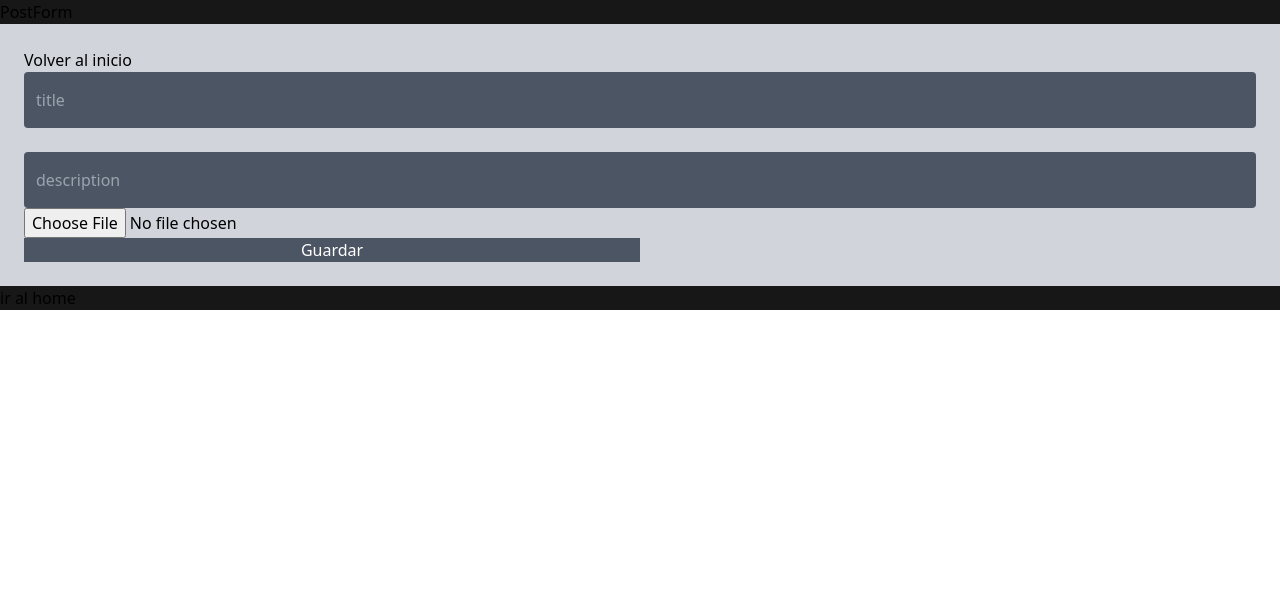
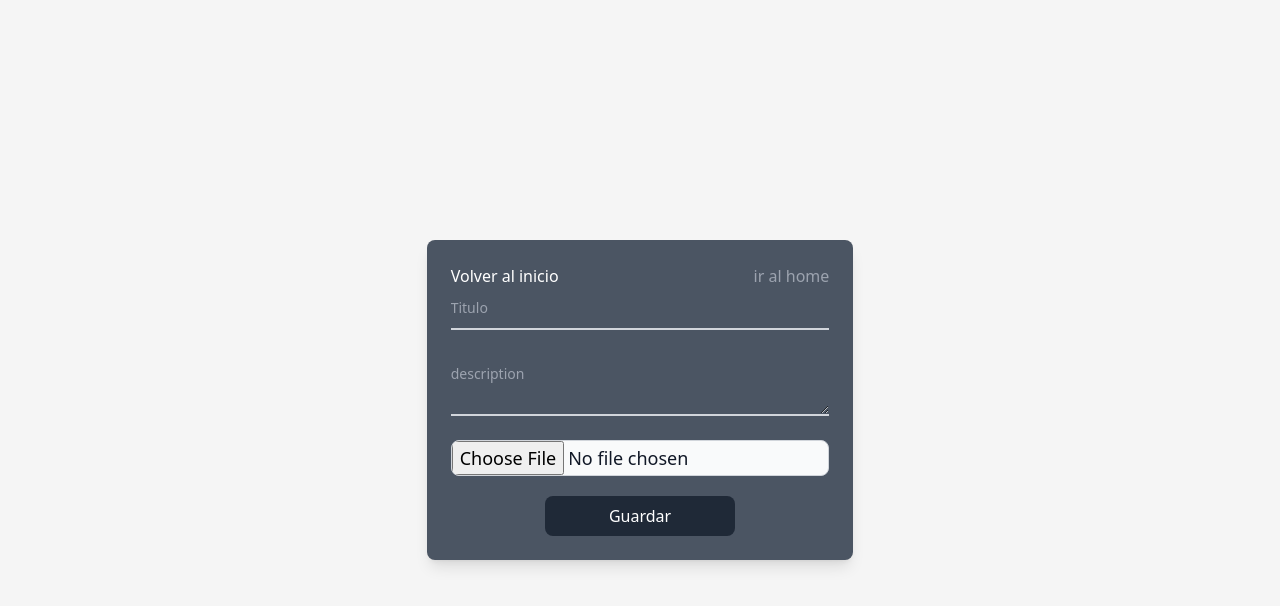
Before and after one commit to Nixomart/CLIENT-REACT-RESTAPINODE, a React (Create React App) app: page /newPost in a window 1280 px wide. Shown: the top 606 px of the page. Built offline with nearby package versions, Linux system fonts and the light colour scheme; no server answers.

Commit message:
Adding styles, deleting  coments

```diff
--- a/src/App.js
+++ b/src/App.js
@@ -6,7 +6,7 @@ import PostForm from './pages/PostForm';
 import {Toaster} from 'react-hot-toast'
 function App() {
   return (
-    <div className='bg-neutral-900'>
+    <div className='bg-neutral-100 h-screen'>
     <BrowserRouter>
       <Routes>
         <Route path='/' element={<HomePage />} />
--- a/src/api/posts.js
+++ b/src/api/posts.js
@@ -23,5 +23,15 @@ export const deletePostRequest = async (id) =>
 export const getPostRequest = async (id) =>
   await axios.get("http://localhost:4000/posts/" + id);
 
-export const updatePostRequest = async (id, post) =>
-  await axios.put(`http://localhost:4000/posts/${id}`, post);
+export const updatePostRequest = async (id, post) => {
+  const form = new FormData();
+  for (let key in post) {
+    form.append(key, post[key]);
+  }
+
+  return await axios.put(`http://localhost:4000/posts/${id}`, form, {
+    headers: {
+      "Content-Type": "mulipart/form-data",
+    },
+  });
+};
--- a/src/pages/PostForm.js
+++ b/src/pages/PostForm.js
@@ -5,33 +5,30 @@ import { usePost } from "../context/PostContext";
 import { Formik, Form, Field, ErrorMessage } from "formik";
 import * as Yup from "yup";
 
-
 export default function PostForm() {
   const [post, setPost] = useState({
     title: "",
     description: "",
-    image: null
-  })
-
+    image: null,
+  });
 
   const { newPost, getPost, updatePost } = usePost();
   const navigate = useNavigate();
   //para ver el parametro de la URL
-  const params = useParams()
+  const params = useParams();
 
-  useEffect(()=>{
-    (async()=>{
-      if(params.id){
+  useEffect(() => {
+    (async () => {
+      if (params.id) {
         //params.id lleva el id del objeto a traer
-        const res = await getPost(params.id)
-        setPost(res)
+        const res = await getPost(params.id);
+        setPost(res);
       }
-    })()
-  },[])
+    })();
+  }, []);
 
   return (
-    <div>
-      PostForm
+    <>
       <Formik
         initialValues={post}
         //Validaciones con YUP
@@ -44,11 +41,12 @@ export default function PostForm() {
           //condicional para ver si es para actualizar o para guardar
           //si existe el id en la url etc..
 
-           if(params.id){
-            await updatePost(params.id, values)
-          }else{
-            await newPost(values)
+          if (params.id) {
+            await updatePost(params.id, values);
+          } else {
+            await newPost(values);
           }
+          actions.resetForm();
           navigate("/");
         }}
         //para reinicar los datos que llegan, por defecto toma el post vacio no usa el useEffect
@@ -57,45 +55,71 @@ export default function PostForm() {
         {/*  funcion {()=>()} y se desectructura para recibir la funcion handlesubmit*/}
         {/* setFieldValue Es porque Formik no puede setear los campos de tipo field*/}
         {({ handleSubmit, setFieldValue }) => (
+          <div className="h-screen flex justify-center items-center text-white ">
             <Form
-          className="bg-gray-300 px-6 py-6 flex flex-col"
-          onSubmit={handleSubmit}>
-            <Link to={'/'}>Volver al inicio</Link>
+              className="bg-gray-600 rounded-lg shadow-lg px-6 py-6 flex flex-col w-1/3"
+              onSubmit={handleSubmit}
+            >
+              <div className="flex justify-between">
+                <Link className="text-gray hover:outline-current" to={"/"}>
+                  Volver al inicio
+                </Link>
+                <Link to={"/"} className="text-gray-400 hover:text-gray-600">
+                  ir al home
+                </Link>
+              </div>
+
+              <div className="mb-6">
                 <Field
-            className='px-3 py-4 focus:outline-none bg-gray-600 text-white rounded'
+                  className="block py-2.5 px-0 w-full text-sm text-gray-300 bg-transparent border-0 border-b-2 border-gray-300 appearance-none dark:text-white  dark:focus:border-blue-500 focus:outline-none focus:ring-0 focus:border-blue-600 peer"
                   name="title"
-            placeholder="title" />
+                  placeholder="Titulo"
+                  id="title"
+                />
                 {/* Etiquetas genericas hay que indicarle que tipo de elementos son */}
                 <ErrorMessage
                   className="text-red-500 text-sm"
                   component={"p"}
                   name="title"
                 />
+              </div>
+
+              <div className="mb-6">
                 <Field
-            className='px-3 py-4 focus:outline-none bg-gray-600 text-white rounded mt-6'
+                  rows={"2"}
+                  className="block py-2.5 px-0 w-full text-sm text-gray-900 bg-transparent border-0 border-b-2 border-gray-300 appearance-none dark:text-white  dark:focus:border-blue-500 focus:outline-none focus:ring-0 focus:border-blue-600 peer"
                   name="description"
-            placeholder="description" />
+                  placeholder="description"
+                  component={"textArea"}
+                />
                 <ErrorMessage
                   className="text-red-500 text-sm"
                   component={"p"}
                   name="description"
                 />
-
+              </div>
               {/* labael para la subida de imagenes */}
-            <label htmlFor="image"></label>
 
               <input
-            type={'file'}
-            name='image'
-            onChange={(e) =>setFieldValue('image',e.target.files[0])}/>
+                type="file"
+                name="image"
+                className='mb-5 block w-full text-lg text-gray-900 bg-gray-50 rounded-lg border border-gray-300 cursor-pointer dark:text-gray-400 focus:outline-none dark:bg-gray-700 dark:border-gray-600 dark:placeholder-gray-400" id="large_size'
+                onChange={(e) => setFieldValue("image", e.target.files[0])}
+              />
+              {post.image && <img src={post.image.url} />}
+              <div className="flex justify-center">
+              <button
+                className="rounded-lg py-2 bg-gray-800 text-white w-1/2"
 
-            <button
-            className="bg-gray-600 text-white w-1/2"
-            type="submit">Guardar</button>
+                type="submit"
+                >
+                Guardar
+              </button>
+                </div>
             </Form>
+          </div>
         )}
       </Formik>
-      <Link to={"/"}>ir al home</Link>
-    </div>
+    </>
   );
 }
```
Lines whose indentation alone changed are shown as unchanged.
